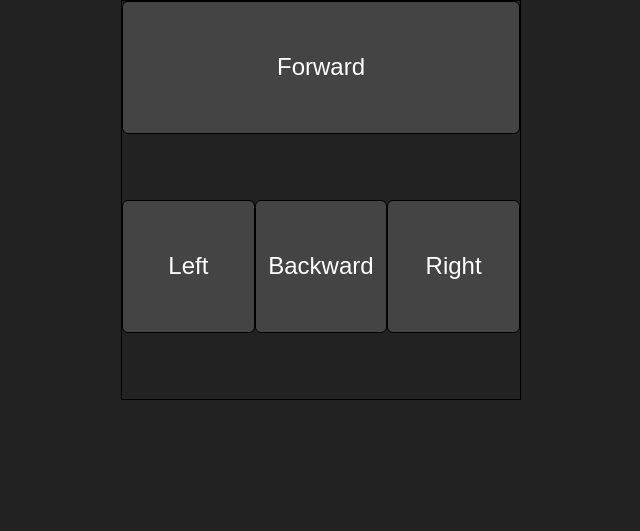
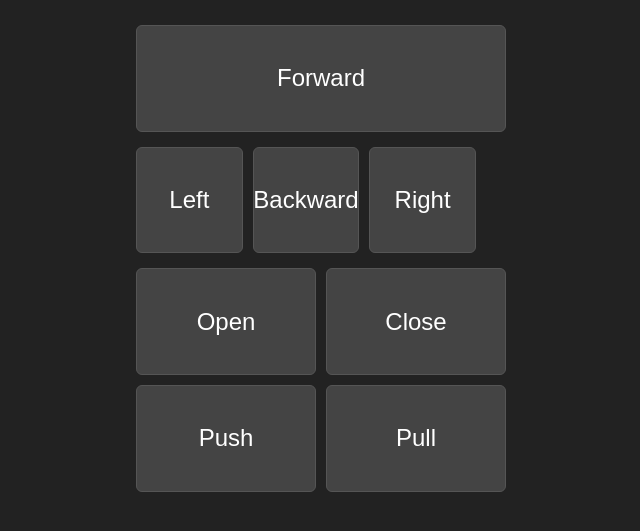
Before and after one commit to stbusale/GolfcartProjekt, a PHP site: page /steuerung.php in a window 1280 px wide. Shown: the top 531 px of the page, without its empty margins (319-959 px from the left). Run offline with PHP 8.4, Linux system fonts and the light colour scheme.

Commit message:
Update steuerung.php

```diff
--- a/steuerung.php
+++ b/steuerung.php
@@ -5,7 +5,7 @@
 <meta name="viewport" content="width=device-width, initial-scale=1.0">
 <title>Meine Seite mit Menüleiste und WASD Steuerung</title>
 <!-- Bootstrap 5 CSS -->
-<link href="https://cdn.jsdelivr.net/npm/bootstrap@5.3.0-alpha1/dist/css/bootstrap.min.css" rel="stylesheet" integrity="sha384-ggOyR0iXCbMQv3Xipma34MD+dH/1fQ784/j6cv/X&Uivz" crossorigin="anonymous">
+<link href="https://cdn.jsdelivr.net/npm/bootstrap@5.3.0-alpha1/dist/css/bootstrap.min.css" rel="stylesheet">
 <link href="style.css" rel="stylesheet">
 
 <style>
@@ -21,24 +21,41 @@
     #game-container {
         width: 400px;
         height: 400px;
-        border: 1px solid black;
         display: flex;
         flex-wrap: wrap;
         margin: auto; /* Center the game container */
-        margin-top: 0px; /* Add space between menu and game */
+        margin-top: 10px; /* Add space between menu and game */
+        padding: 10px;
+        box-sizing: border-box; /* Include padding in width */
     }
     .key {
-        width: 33.33%; /* Each key takes one-third of the container width */
-        height: 33.33%; /* Each key takes one-third of the container height */
+        width: calc(33.33% - 20px); /* Each key takes one-third of the container width minus margin */
+        height: calc(33.33% - 20px); /* Each key takes one-third of the container height minus margin */
         box-sizing: border-box;
-        border: 1px solid black;
         display: flex;
         justify-content: center;
         align-items: center;
         font-size: 24px;
+        margin: 5px; /* Add margin to all keys */
     }
     .active {
         background: lightblue;
+    }
+    /* Manually position the keys */
+    #E,
+    #F {
+        margin-left: 5px;
+        margin-right: 5px;
+        width: calc(50% - 10px); /* Set width to half the container width minus margin */
+    }
+    #R,
+    #G {
+        margin-right: 5px;
+        width: calc(50% - 10px); /* Set width to half the container width minus margin */
+    }
+    /* Manually add space to WASD */
+    #W, #A, #S, #D {
+        margin-bottom: 10px; /* Add margin to bottom */
     }
 </style>
 </head>
@@ -50,17 +67,25 @@
     <div class="key btn btn-primary" id="A">Left</div>
     <div class="key btn btn-primary" id="S">Backward</div>
     <div class="key btn btn-primary" id="D">Right</div>
+    <div class="key btn btn-primary" id="E">Open</div>
+    <div class="key btn btn-primary" id="R">Close</div>
+    <div class="key btn btn-primary" id="F">Push</div>
+    <div class="key btn btn-primary" id="G">Pull</div>
 </div>
 
 <!-- Bootstrap 5 JS -->
-<script src="https://cdn.jsdelivr.net/npm/@popperjs/core@2.11.6/dist/umd/popper.min.js" integrity="sha384-GwEVjflRK1A8X2B+S0&FNYIv4uqABCI5s9zoWsYWddK+yQ6GLZ1czcG5vHQ+fgRJ" crossorigin="anonymous"></script>
-<script src="https://cdn.jsdelivr.net/npm/bootstrap@5.3.0-alpha1/dist/js/bootstrap.min.js" integrity="sha384-YXy2ovjEe&/JqORn7IVlX4paC/nKYjBTz9aOb0lSMT5WT7rVsbrCqFNn6tbJFf6P" crossorigin="anonymous"></script>
+<script src="https://cdn.jsdelivr.net/npm/@popperjs/core@2.11.6/dist/umd/popper.min.js"></script>
+<script src="https://cdn.jsdelivr.net/npm/bootstrap@5.3.0-alpha1/dist/js/bootstrap.min.js"></script>
 <script>
     const commands = {
         W: 'forward',
         A: 'left',
         S: 'backward',
-        D: 'right'
+        D: 'right',
+        E: 'open',
+        R: 'close',
+        F: 'push',
+        G: 'pull'
     };
 
     let lastKeyPressed = '';
```
